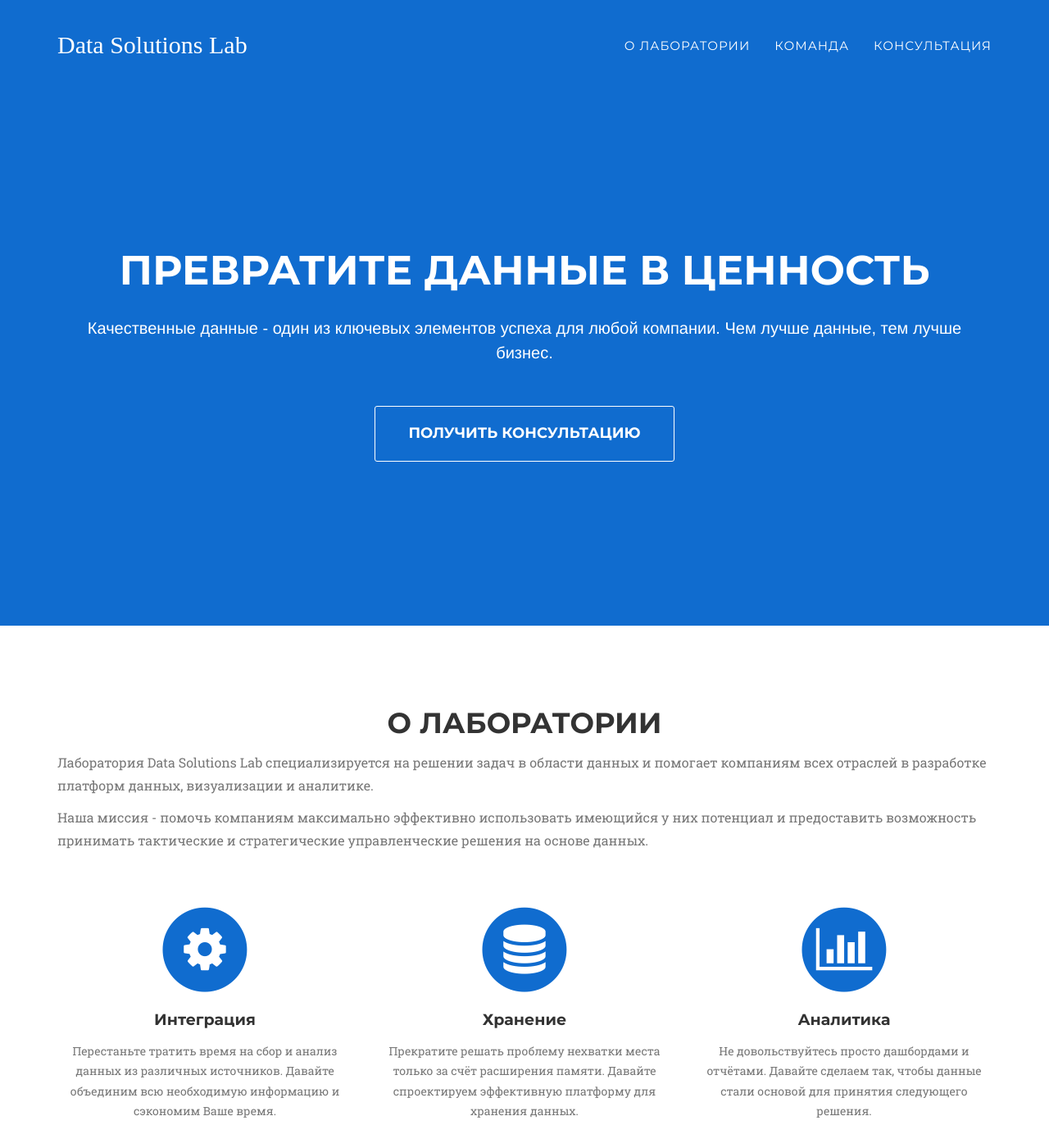
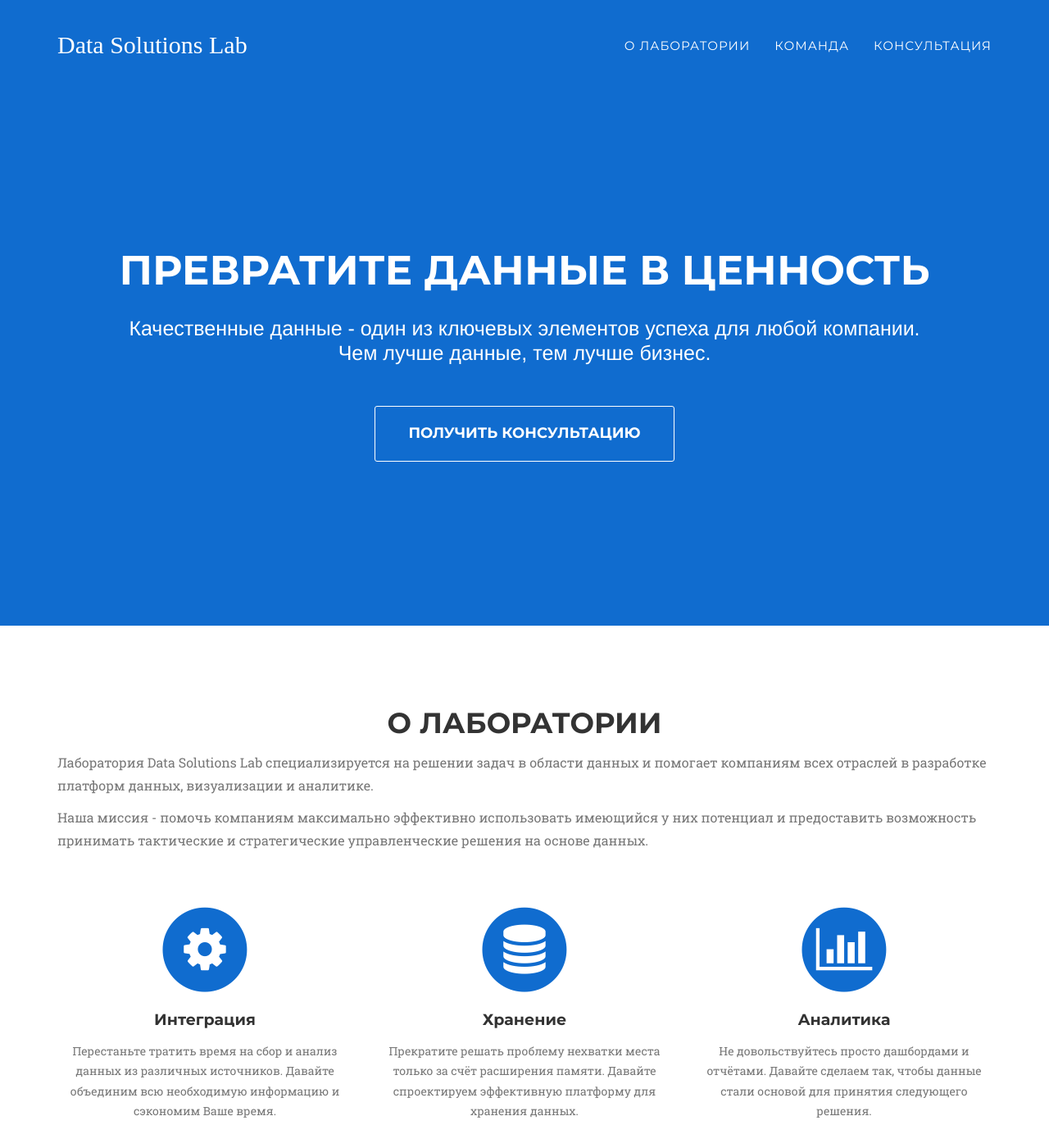
Before and after one commit to techwritex/datasolutionslab, a Jekyll site: the page built from index.html, in a window 1280 px wide and 1400 px high. Shown: the whole window at 82% size. Built offline with Jekyll 4.4.1, drawn with Linux system fonts in a browser that asks for light colours; some web fonts are replaced.

Commit message:
v 0.1.81

```diff
--- a/_includes/css/agency.css
+++ b/_includes/css/agency.css
@@ -326,7 +326,7 @@ header .intro-text .intro-heading {
         /* font-size: 40px;
         font-style: italic;
         line-height: 40px; */
-        font-size: 20px;
+        font-size: 25px;
         line-height: 30px;
         margin-bottom: 50px;
     }
--- a/_includes/header.html
+++ b/_includes/header.html
@@ -48,7 +48,7 @@
         <div class="container">
             <div class="intro-text">
                 <div class="intro-heading">Превратите данные в ценность</div>
-                <div class="intro-lead-in">Качественные данные - один из ключевых элементов успеха для любой компании. Чем лучше данные, тем лучше бизнес.</div>
+                <div class="intro-lead-in">Качественные данные - один из ключевых элементов успеха для любой компании. <br>Чем лучше данные, тем лучше бизнес.</div>
                 <!-- <div class="intro-heading">Превратите Ваши данные в ценность</div> -->
                 <!-- <a href="#contact" class="page-scroll btn btn-xl">Получить консультацию</a> -->
                 <a href="https://planerka.app/vladimir-datasolutionslab/consultation" target="_blank"  class="btn btn-xl">Получить консультацию</a>
```
